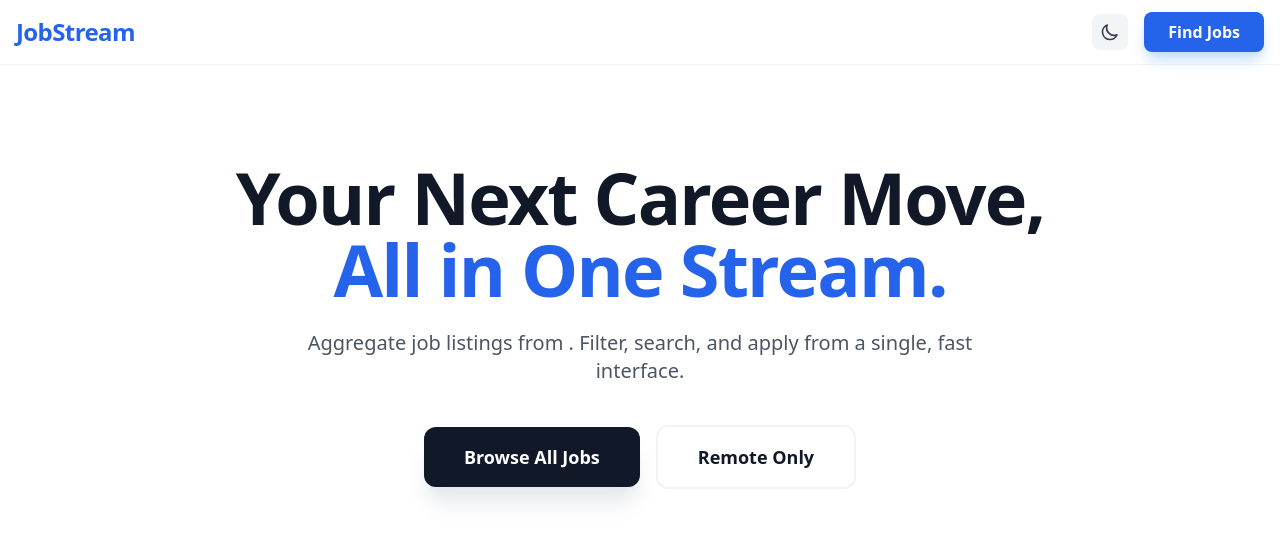
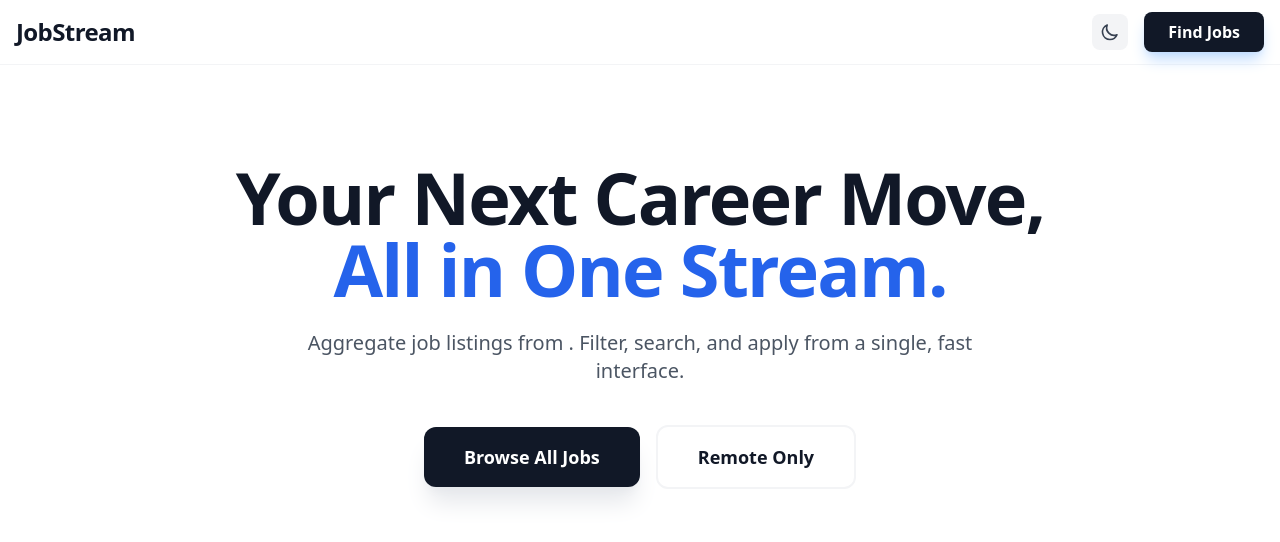
Before and after one commit to lauralee01/jobstream, a Nuxt app in the folder frontend/: page / in a window 1280 px wide. Shown: the top 542 px of the page. Built offline with nearby package versions, Linux system fonts and the light colour scheme; no server answers.

Commit message:
feat(frontend): Changed main color layout and theme

```diff
--- a/frontend/app/components/JobCard.vue
+++ b/frontend/app/components/JobCard.vue
@@ -41,7 +41,7 @@ const getPlatformStyle = (platform) => {
         </span>
         <span class="text-xs text-gray-500 dark:text-gray-400">{{ formatDate(job.posted_at) }}</span>
       </div>
-      <button class="text-gray-400 hover:text-blue-600 transition-colors">
+      <button class="text-gray-400 hover:text-gray-900 dark:hover:text-white transition-colors">
         <svg xmlns="http://www.w3.org/2000/svg" class="h-6 w-6" fill="none" viewBox="0 0 24 24" stroke="currentColor">
           <path stroke-linecap="round" stroke-linejoin="round" stroke-width="2" d="M5 5a2 2 0 012-2h10a2 2 0 012 2v16l-7-3.5L5 21V5z" />
         </svg>
@@ -51,7 +51,7 @@ const getPlatformStyle = (platform) => {
     <h3 class="text-xl font-bold text-gray-900 dark:text-white mb-1 transition-colors">
       {{ job.title }}
     </h3>
-    <p class="text-lg text-blue-600 dark:text-blue-400 font-medium mb-3">
+    <p class="text-lg text-gray-600 dark:text-gray-300 font-semibold mb-3">
       {{ job.company }}
     </p>
 
@@ -75,7 +75,7 @@ const getPlatformStyle = (platform) => {
       <a
         :href="job.url"
         target="_blank"
-        class="bg-blue-600 text-white px-5 py-2.5 rounded-lg font-semibold hover:bg-blue-700 transition-all inline-flex items-center gap-2 shadow-lg shadow-blue-200 dark:shadow-none"
+        class="bg-gray-900 dark:bg-gray-700 text-white px-5 py-2.5 rounded-lg font-semibold hover:bg-gray-800 dark:hover:bg-gray-600 transition-all inline-flex items-center gap-2 shadow-lg shadow-gray-200 dark:shadow-none"
       >
         View Details
         <svg xmlns="http://www.w3.org/2000/svg" class="h-4 w-4" fill="none" viewBox="0 0 24 24" stroke="currentColor">
--- a/frontend/app/components/SearchFilters.vue
+++ b/frontend/app/components/SearchFilters.vue
@@ -64,7 +64,7 @@ const clearFilters = () => {
       <h2 class="text-lg font-bold text-gray-900 dark:text-white">Filters</h2>
       <button
         @click="clearFilters"
-        class="text-sm text-blue-600 dark:text-blue-400 hover:text-blue-800 dark:hover:text-blue-300 font-medium transition-colors"
+        class="text-sm text-gray-900 dark:text-white hover:text-blue-800 dark:hover:text-blue-300 font-medium transition-colors"
       >
         Clear all
       </button>
@@ -129,7 +129,7 @@ const clearFilters = () => {
 
     <button
       @click="$emit('search')"
-      class="w-full bg-blue-600 text-white font-bold py-3 px-4 rounded-lg hover:bg-blue-700 transition-all shadow-lg shadow-blue-200 dark:shadow-none active:scale-[0.98]"
+      class="w-full bg-gray-900 dark:bg-gray-700 text-white font-bold py-3 px-4 rounded-lg hover:bg-blue-700 transition-all shadow-lg shadow-blue-200 dark:shadow-none active:scale-[0.98]"
     >
       Apply Filters
     </button>
--- a/frontend/app/pages/index.vue
+++ b/frontend/app/pages/index.vue
@@ -17,12 +17,12 @@ const platforms = computed(() => {
     <!-- Simple Hero Section -->
     <header class="bg-white dark:bg-gray-900 border-b border-gray-100 dark:border-gray-800 transition-colors duration-300">
       <div class="max-w-7xl mx-auto px-4 h-16 flex items-center justify-between">
-        <NuxtLink to="/" class="text-2xl font-black text-blue-600 tracking-tight">JobStream</NuxtLink>
+        <NuxtLink to="/" class="text-2xl font-black text-gray-900 dark:text-white tracking-tight">JobStream</NuxtLink>
         <div class="flex items-center gap-4">
           <ColorModeToggle />
           <NuxtLink
             to="/jobs"
-            class="bg-blue-600 text-white px-6 py-2 rounded-lg font-bold hover:bg-blue-700 transition-all shadow-lg shadow-blue-200 dark:shadow-none"
+            class="bg-gray-900 dark:bg-gray-700 text-white px-6 py-2 rounded-lg font-bold hover:bg-blue-700 transition-all shadow-lg shadow-blue-200 dark:shadow-none"
           >
             Find Jobs
           </NuxtLink>
--- a/frontend/app/pages/jobs.vue
+++ b/frontend/app/pages/jobs.vue
@@ -80,9 +80,9 @@ const handleSync = async () => {
     <header class="bg-white dark:bg-gray-900 border-b border-gray-200 dark:border-gray-800 sticky top-0 z-50 transition-colors duration-300">
       <div class="max-w-7xl mx-auto px-4 h-16 flex items-center justify-between">
         <div class="flex items-center gap-8">
-          <NuxtLink to="/" class="text-2xl font-black text-blue-600 tracking-tight">JobStream</NuxtLink>
+          <NuxtLink to="/" class="text-2xl font-black text-gray-900 dark:text-white tracking-tight">JobStream</NuxtLink>
           <nav class="hidden md:flex items-center gap-6">
-            <NuxtLink to="/jobs" class="text-gray-900 dark:text-white font-semibold border-b-2 border-blue-600 pb-1">Browse Jobs</NuxtLink>
+            <NuxtLink to="/jobs" class="text-gray-900 dark:text-white font-semibold border-b-2 border-gray-900 dark:border-gray-700 pb-1">Browse Jobs</NuxtLink>
             <NuxtLink to="#" class="text-gray-500 dark:text-gray-400 hover:text-gray-900 dark:hover:text-white transition-colors">Companies</NuxtLink>
             <NuxtLink to="#" class="text-gray-500 dark:text-gray-400 hover:text-gray-900 dark:hover:text-white transition-colors">Salaries</NuxtLink>
           </nav>
@@ -256,6 +256,6 @@ const handleSync = async () => {
 
 <style scoped>
 .router-link-active {
-  @apply text-blue-600 border-blue-600;
+  @apply text-gray-900 dark:text-white border-gray-900 dark:border-white;
 }
 </style>
```
